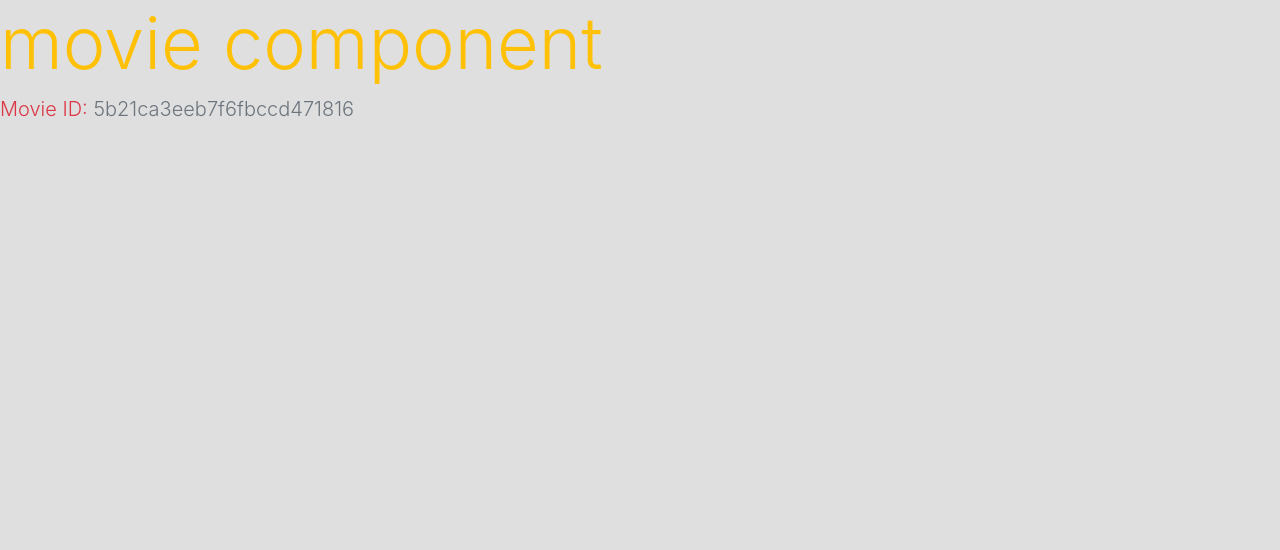
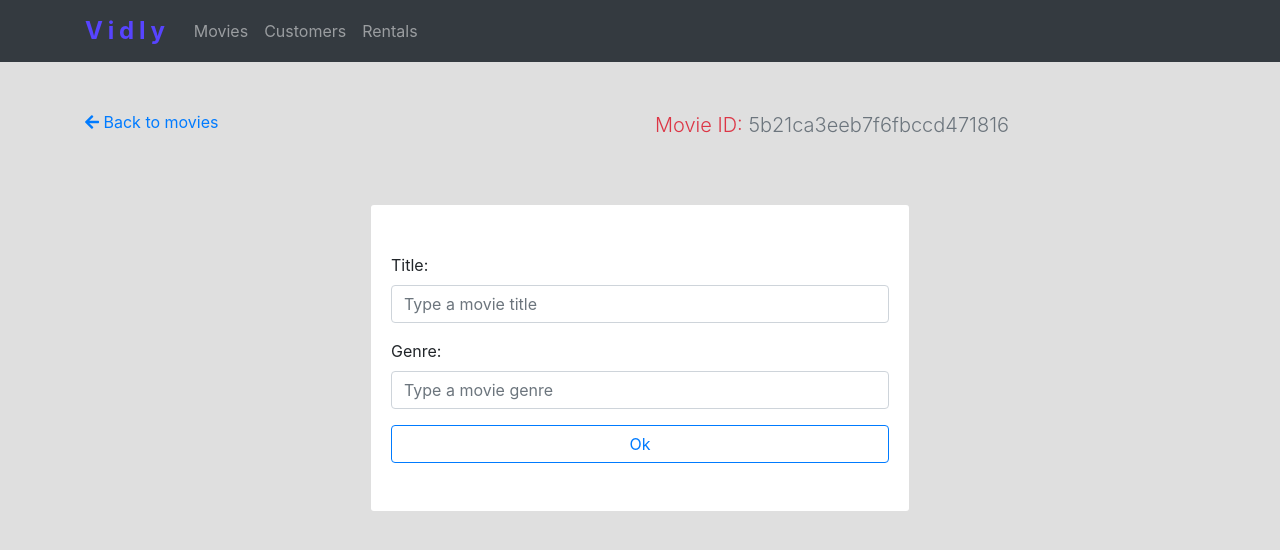
Before and after one commit to mrSerhi/Vidly, a React (Create React App) app: page /movie/5b21ca3eeb7f6fbccd471816 in a window 1280 px wide. Shown: the top 550 px of the page. Built offline with nearby package versions, Linux system fonts and the light colour scheme.

Commit message:
setup the links and change each new created page with some styling

```diff
--- a/src/App.css
+++ b/src/App.css
@@ -1,6 +1,18 @@
 body {
   /* padding-top: 2rem; */
   background-color: #dfdfdf;
+}
+
+.navbar .navbar-brand {
+  font-size: 1.5rem;
+  font-weight: 700;
+  color: #5744ff;
+  letter-spacing: 0.3rem;
+  transition: color 0.3s linear;
+}
+
+.navbar .navbar-brand:hover {
+  color: #6b5bfa;
 }
 
 .table td,
--- a/src/App.js
+++ b/src/App.js
@@ -11,20 +11,24 @@ import "./App.css";
 import Movies from "./components/movies/movies";
 import Customers from "./components/layout/pages/customers/customers";
 import Rentals from "./components/layout/pages/rentals/rentals";
-import Movie from "./components/layout/pages/movie/movie";
+import MovieForm from "./components/layout/pages/movie/movieForm";
 import NotFound from "./components/layout/pages/notFound/notFound";
+import NavBar from "./components/layout/navBar/navBar";
 
 const App = () => {
   return (
     <Router>
+      <NavBar />
+      <div className="container">
         <Switch>
           <Route exact path="/movies" component={Movies} />
           <Route path="/customers" component={Customers} />
           <Route path="/rentals" component={Rentals} />
-        <Route path="/movie/:id" component={Movie} />
-        <Redirect from="/" to="/movies" />
+          <Route path="/movie/:id" component={MovieForm} />
+          <Redirect exact from="/" to="/movies" />
           <Route component={NotFound} />
         </Switch>
+      </div>
     </Router>
   );
 };
--- /dev/null
+++ b/src/components/layout/backWay/backLink.js
@@ -0,0 +1,14 @@
+import React from "react";
+import { Link } from "react-router-dom";
+
+const BackLink = () => {
+  return (
+    <div className="col-md-6">
+      <Link to="/movies">
+        <i className="fas fa-arrow-left" /> Back to movies
+      </Link>
+    </div>
+  );
+};
+
+export default BackLink;
--- a/src/components/layout/navBar/navBar.js
+++ b/src/components/layout/navBar/navBar.js
@@ -1,40 +1,35 @@
 import React from "react";
+import { Link, NavLink } from "react-router-dom";
 
 const NavBar = () => {
   return (
     <nav className="navbar navbar-expand-sm navbar-dark bg-dark mb-5">
       <div className="container">
-        <a href="#!" className="navbar-brand">
+        <Link to="/" className="navbar-brand">
           Vidly
-        </a>
+        </Link>
 
         <button
           className="navbar-toggler"
           data-toggle="collapse"
           data-target="#navBarVidly"
         >
-          <span class="navbar-toggler-icon" />
+          <span className="navbar-toggler-icon" />
         </button>
 
         <div className="collapse navbar-collapse" id="navBarVidly">
           <ul className="navbar-nav mr-auto">
-            <li className="nav-item">
-              <a href="#!" className="nav-link">
-                Movies
-              </a>
-            </li>
+            <NavLink to="/movies" className="nav-item nav-link">
+              Movies
+            </NavLink>
 
-            <li className="nav-item">
-              <a href="#!" className="nav-link">
-                Customers
-              </a>
-            </li>
+            <NavLink to="/customers" className="nav-item nav-link">
+              Customers
+            </NavLink>
 
-            <li className="nav-item">
-              <a href="#!" className="nav-link">
-                Rentals
-              </a>
-            </li>
+            <NavLink to="/rentals" className="nav-item nav-link">
+              Rentals
+            </NavLink>
           </ul>
         </div>
       </div>
--- a/src/components/layout/pages/customers/customers.js
+++ b/src/components/layout/pages/customers/customers.js
@@ -1,7 +1,15 @@
 import React from "react";
+import BackLink from "../../backWay/backLink";
 
 const Customers = () => {
-  return <h1 className="display-1">Customers component</h1>;
+  return (
+    <div className="row">
+      <BackLink />
+      <div className="col-md-6">
+        <h1>Customers component</h1>
+      </div>
+    </div>
+  );
 };
 
 export default Customers;
--- a/src/components/layout/pages/movie/movie.js
+++ /dev/null
@@ -1,15 +0,0 @@
-import React from "react";
-
-const Movie = ({ match }) => {
-  return (
-    <div>
-      <h1 className="display-3 text-warning">movie component</h1>
-      <p className="lead">
-        <span className="text-danger">Movie ID:</span>{" "}
-        <span className="text-muted">{match.params.id}</span>
-      </p>
-    </div>
-  );
-};
-
-export default Movie;
--- /dev/null
+++ b/src/components/layout/pages/movie/movieForm.js
@@ -0,0 +1,63 @@
+import React, { Component } from "react";
+import BackLink from "../../backWay/backLink";
+
+class MovieForm extends Component {
+  state = {};
+
+  handleSubmitMovie = e => {
+    e.preventDefault();
+
+    this.props.history.push("/");
+  };
+
+  render() {
+    return (
+      <div className="row">
+        <BackLink />
+
+        <div className="col-md-6">
+          <p className="lead">
+            <span className="text-danger">Movie ID:</span>{" "}
+            <span className="text-muted">{this.props.match.params.id}</span>
+          </p>
+        </div>
+
+        <div className="col-md-6 mx-auto mt-5">
+          <div className="card card-body py-5">
+            <form onSubmit={this.handleSubmitMovie} className="form">
+              <div className="form-group">
+                <label htmlFor="movie-title">Title:</label>
+                <input
+                  className="form-control"
+                  type="text"
+                  name="movie-title"
+                  id="movie-title"
+                  placeholder="Type a movie title"
+                />
+              </div>
+
+              <div className="form-group">
+                <label htmlFor="movie-genre">Genre:</label>
+                <input
+                  className="form-control"
+                  type="text"
+                  name="movie-genre"
+                  id="movie-genre"
+                  placeholder="Type a movie genre"
+                />
+              </div>
+
+              <input
+                className="btn btn-outline-primary btn-block"
+                type="submit"
+                value="Ok"
+              />
+            </form>
+          </div>
+        </div>
+      </div>
+    );
+  }
+}
+
+export default MovieForm;
--- a/src/components/layout/pages/rentals/rentals.js
+++ b/src/components/layout/pages/rentals/rentals.js
@@ -1,7 +1,23 @@
 import React from "react";
+import BackLink from "../../backWay/backLink";
 
 const Rentals = () => {
-  return <h1 className="display-2 text-danger">Rentals component</h1>;
+  return (
+    <div className="row">
+      <BackLink />
+      <div className="col-md-6">
+        <div className="card">
+          <div className="card-body">
+            <h1 className="text-primary">Rentals Component</h1>
+            <p className="lead text-muted">
+              Lorem ipsum dolor sit amet consectetur adipisicing elit. Ab,
+              dolor.
+            </p>
+          </div>
+        </div>
+      </div>
+    </div>
+  );
 };
 
 export default Rentals;
--- a/src/components/movies/movies.js
+++ b/src/components/movies/movies.js
@@ -13,7 +13,6 @@ import TableMovies from "../tableMovies/tableMovies";
 import TitleMovies from "../titleMovies/titleMovies";
 import Pagination from "../layout/pagination/pagination";
 import Sidebar from "../layout/sidebar";
-import NavBar from "../layout/navBar/navBar";
 
 class Movies extends Component {
   state = {
@@ -141,15 +140,7 @@ class Movies extends Component {
   };
 
   render() {
-    return (
-      <React.Fragment>
-        <NavBar />
-
-        <div className="container">
-          <div className="row">{this.renderContent()}</div>
-        </div>
-      </React.Fragment>
-    );
+    return <div className="row">{this.renderContent()}</div>;
   }
 }
 
--- a/src/components/tableMovies/tableBody.jsx
+++ b/src/components/tableMovies/tableBody.jsx
@@ -1,5 +1,6 @@
 import React from "react";
 import PropTypes from "prop-types";
+import { Link } from "react-router-dom";
 // components
 import Like from "../layout/like/like";
 
@@ -16,7 +17,11 @@ const TableBody = ({ data, onDeleted, onLiked }) => {
 
     return (
       <tr key={_id}>
-        <td>{title}</td>
+        <td>
+          <Link to={`/movie/${_id}`} className="btn btn-link">
+            {title}
+          </Link>
+        </td>
         <td>{name}</td>
         <td>{stock}</td>
         <td>{rate}</td>
```
Lines whose indentation alone changed are shown as unchanged.
